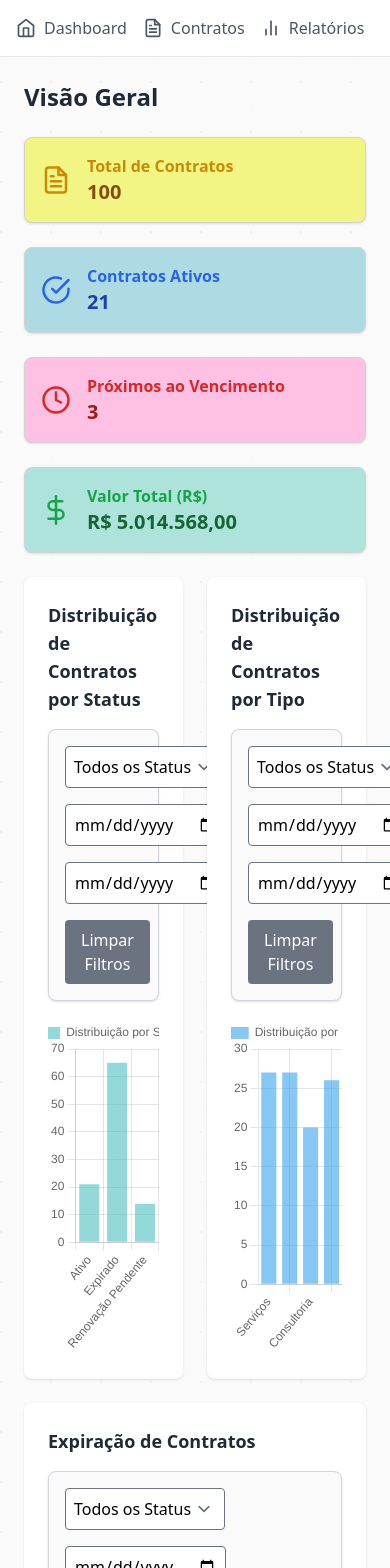
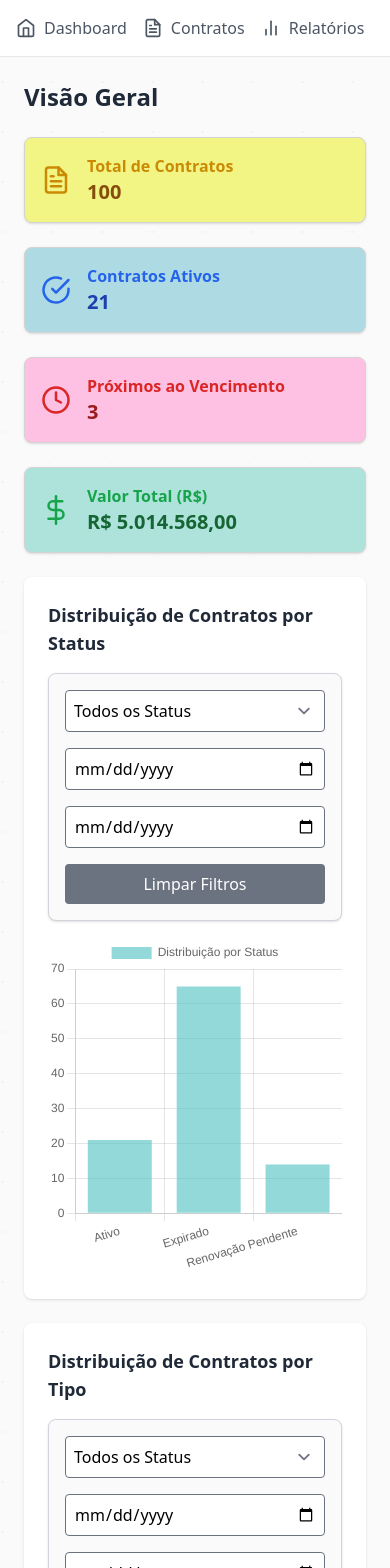
Before and after one commit to albsondev/contract-management-dashboard, a React (Vite) app: page / in a window 390 px wide. Shown: the top 1568 px of the page. Built offline with nearby package versions, Linux system fonts and the light colour scheme.

Commit message:
responsive adjusts

```diff
--- a/src/components/dashboard/ChartsFilters.tsx
+++ b/src/components/dashboard/ChartsFilters.tsx
@@ -12,15 +12,15 @@ const ChartsFilters = ({ onFilterChange }: ChartsFiltersProps) => {
   // Disparar a filtragem sempre que houver uma mudança nos filtros
   useEffect(() => {
     onFilterChange({ status, startDate, endDate });
-  }, [status, startDate, endDate, onFilterChange]); // O useEffect será chamado sempre que qualquer filtro for alterado
+  }, [status, startDate, endDate, onFilterChange]);
 
   return (
-    <div className="bg-zinc-50 border border-gray-300 shadow rounded-lg p-4 mb-4 flex flex-wrap gap-4 items-center justify-between">
+    <div className="bg-zinc-50 border border-gray-300 shadow rounded-lg p-4 mb-4 gap-4 flex flex-col md:grid md:grid-cols-2 md:gap-6">
       {/* Filtro por Status */}
       <select
-        className="border p-2 rounded w-40"
+        className="border p-2 rounded w-full"
         value={status}
-        onChange={(e) => setStatus(e.target.value)} // Agora apenas atualiza o estado, e o useEffect cuida do resto
+        onChange={(e) => setStatus(e.target.value)}
       >
         <option value="">Todos os Status</option>
         <option value="Ativo">Ativo</option>
@@ -31,7 +31,7 @@ const ChartsFilters = ({ onFilterChange }: ChartsFiltersProps) => {
       {/* Filtro por Data de Início */}
       <input
         type="date"
-        className="border p-2 rounded"
+        className="border p-2 rounded w-full"
         value={startDate}
         onChange={(e) => setStartDate(e.target.value)}
       />
@@ -39,14 +39,14 @@ const ChartsFilters = ({ onFilterChange }: ChartsFiltersProps) => {
       {/* Filtro por Data de Vencimento */}
       <input
         type="date"
-        className="border p-2 rounded"
+        className="border p-2 rounded w-full"
         value={endDate}
         onChange={(e) => setEndDate(e.target.value)}
       />
 
       {/* Botão para Limpar Filtros */}
       <button
-        className="bg-gray-500 text-white px-4 py-2 rounded"
+        className="bg-gray-500 text-white px-4 py-2 rounded w-full"
         onClick={() => {
           setStatus("");
           setStartDate("");
--- a/src/pages/Dashboard.tsx
+++ b/src/pages/Dashboard.tsx
@@ -16,10 +16,11 @@ const Dashboard = () => {
       <MetricCards />
 
       {/* Gráficos */}
-      <div className="grid grid-cols-2 gap-6">
-        <ContractsDistributionChartStatus />
-        <ContractsDistributionChartServices />
-      </div>
+      <div className="grid grid-cols-1 md:grid-cols-2 gap-6"> {/* Alteração para garantir que seja 1 coluna em telas menores */}
+  <ContractsDistributionChartStatus />
+  <ContractsDistributionChartServices />
+</div>
+
 
       <ContractsChart />
 
```
